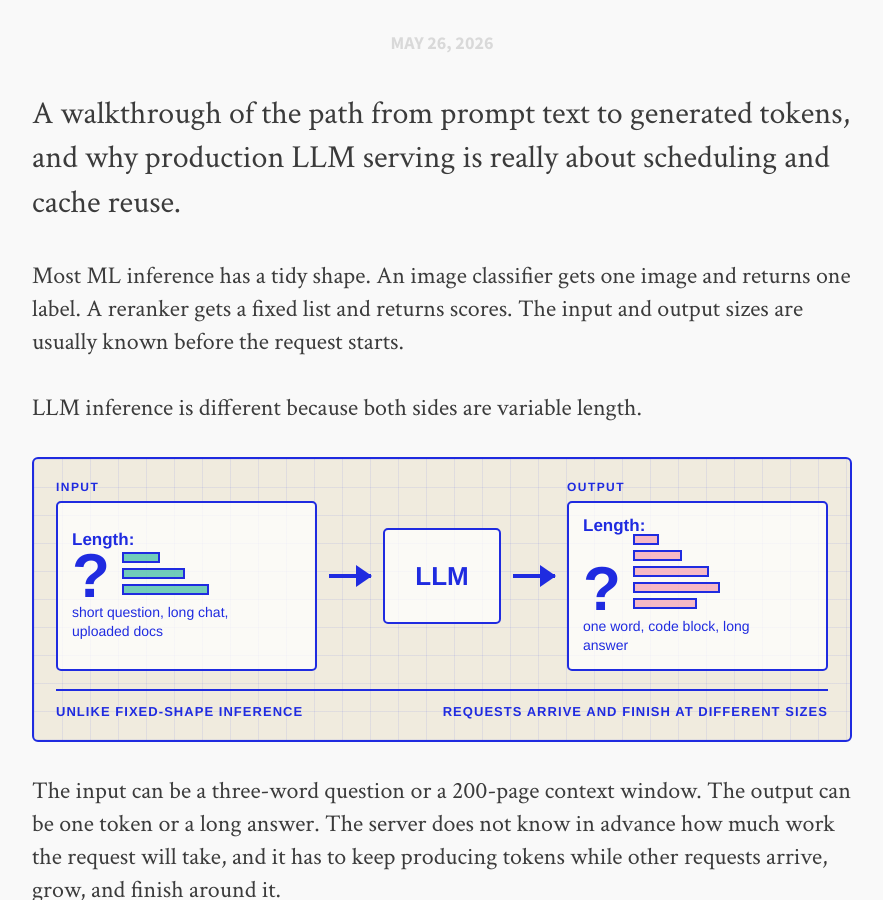
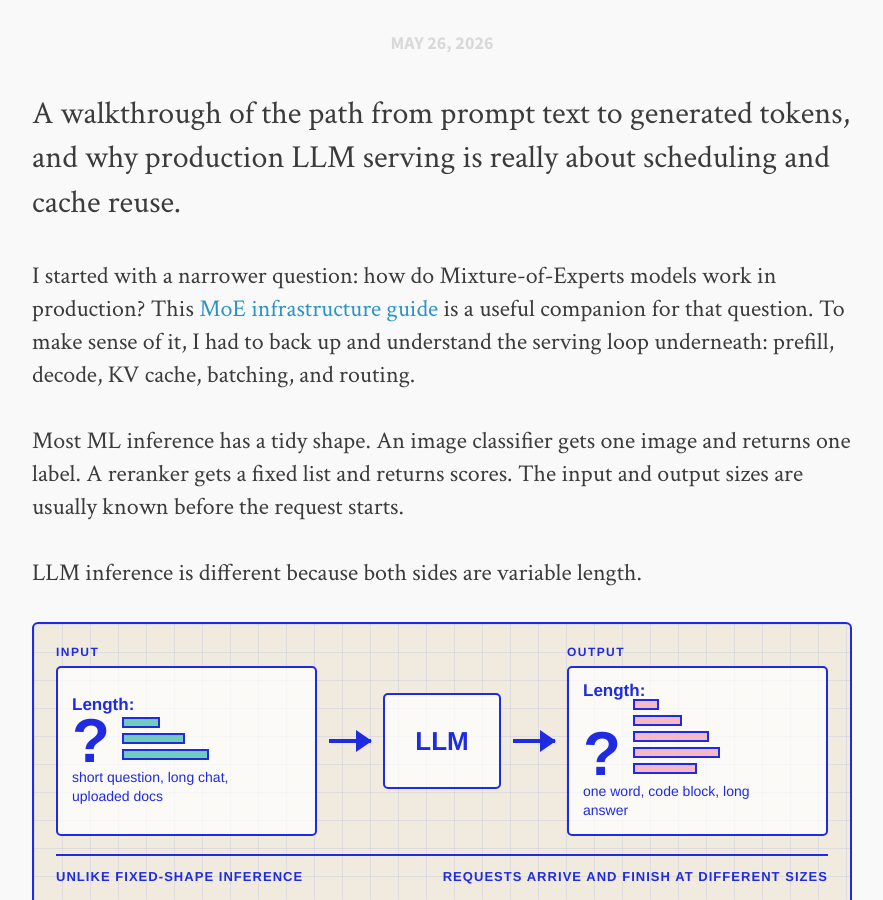
Before and after one commit to upman/upman.github.com, a Jekyll site: the page built from _posts/2026-05-26-How-LLMs-generate-tokens-in-production.md, in a window 1280 px wide and 900 px high, scrolled down 789 px. Shown: the whole window, without its empty margins (198-1081 px from the left). Built offline with Jekyll 4.4.1, drawn with Linux system fonts in a browser that asks for light colours; comment, search, counter and statistics services are not loaded.

Commit message:
docs: link moe infrastructure guide

```diff
--- a/_posts/2026-05-26-How-LLMs-generate-tokens-in-production.md
+++ b/_posts/2026-05-26-How-LLMs-generate-tokens-in-production.md
@@ -492,6 +492,8 @@ image:
 }
 </style>
 
+I started with a narrower question: how do Mixture-of-Experts models work in production? This [MoE infrastructure guide](https://introl.com/blog/mixture-of-experts-moe-infrastructure-scaling-sparse-models-guide) is a useful companion for that question. To make sense of it, I had to back up and understand the serving loop underneath: prefill, decode, KV cache, batching, and routing.
+
 Most ML inference has a tidy shape. An image classifier gets one image and returns one label. A reranker gets a fixed list and returns scores. The input and output sizes are usually known before the request starts.
 
 LLM inference is different because both sides are variable length.
```
